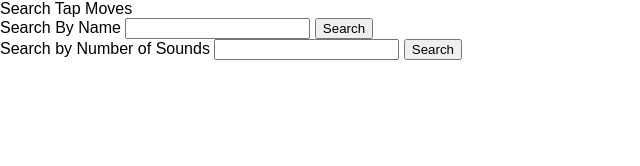
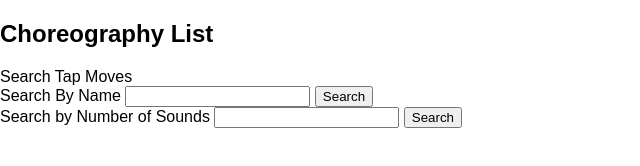
Before and after one commit to mkennedyakgrown/phase-1-Project-Tap-Dance-Dictionary, a plain HTML site: page index.html in a window 1280 px wide. Shown: the whole page, without its empty margins (0-640 px from the left). Drawn offline with Linux system fonts and the light colour scheme; no server answers.

Commit message:
Add html sidenav div, choreo-list ul

```diff
--- a/index.html
+++ b/index.html
@@ -10,6 +10,13 @@
     </head>
 
     <body>
+
+        <div class="sidenav">
+            <h2>Choreography List</h2>
+            <ul id="choreo-list">
+            </ul>
+        </div>
+
         <div class="content">
             <label for="search-tap-moves">Search Tap Moves</label>
             <form id="name-form" name="search-by-name">
```
